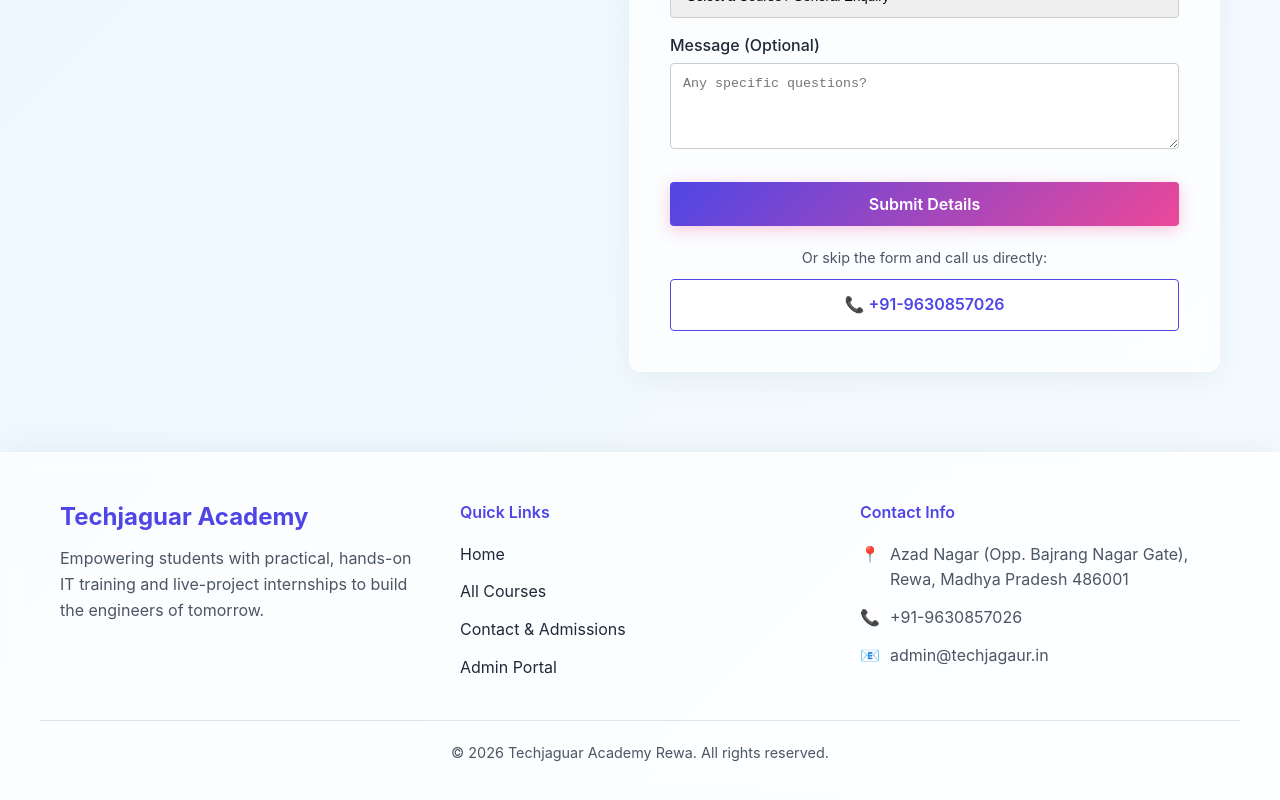
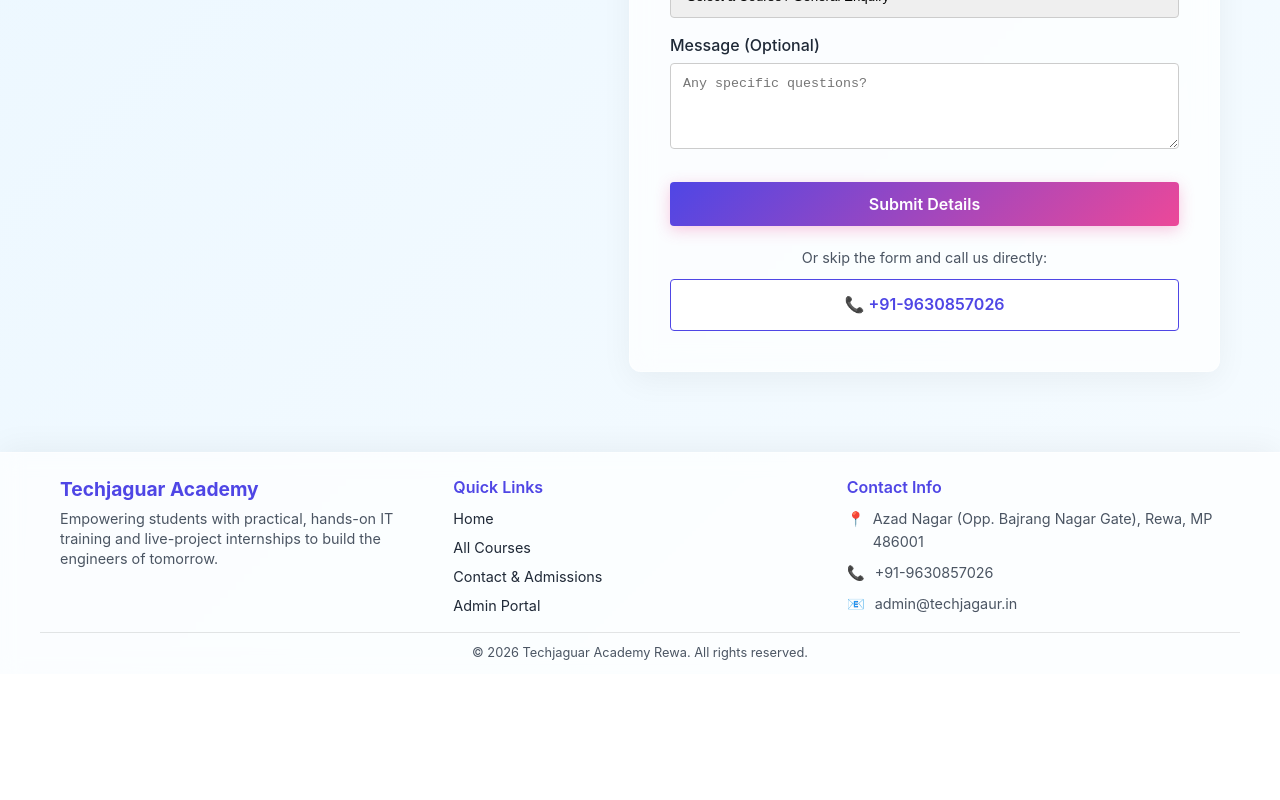
Before and after one commit to AlokGautam11/Techjagaur, a Next.js app in the folder frontend/: page /contact in a window 1280 px wide. Shown: the part 819-1619 px from the top of the page. After the commit the page ends 1493 px from the top, so only its background shows below. Built offline with nearby package versions, Linux system fonts and the light colour scheme.

Commit message:
Make footer UI more compact and concise

```diff
--- a/frontend/src/components/Footer.js
+++ b/frontend/src/components/Footer.js
@@ -6,24 +6,24 @@
       backgroundColor: 'rgba(255, 255, 255, 0.7)',
       backdropFilter: 'blur(10px)',
       borderTop: '1px solid rgba(255, 255, 255, 0.5)',
-      padding: '50px 0 20px 0',
+      padding: '25px 0 10px 0',
       marginTop: 'auto',
       boxShadow: '0 -4px 30px rgba(0, 0, 0, 0.05)'
     }}>
-      <div className="container" style={{ display: 'grid', gridTemplateColumns: 'repeat(auto-fit, minmax(250px, 1fr))', gap: '40px', marginBottom: '40px' }}>
+      <div className="container" style={{ display: 'grid', gridTemplateColumns: 'repeat(auto-fit, minmax(200px, 1fr))', gap: '20px', marginBottom: '15px' }}>
 
         {/* Brand Section */}
         <div>
-          <h3 style={{ color: 'var(--primary-color)', marginBottom: '15px', fontWeight: 'bold', fontSize: '1.5rem' }}>Techjaguar Academy</h3>
-          <p className="text-muted" style={{ lineHeight: '1.6', marginBottom: '15px' }}>
+          <h3 style={{ color: 'var(--primary-color)', marginBottom: '8px', fontWeight: 'bold', fontSize: '1.2rem' }}>Techjaguar Academy</h3>
+          <p className="text-muted" style={{ lineHeight: '1.4', marginBottom: '10px', fontSize: '0.9rem' }}>
             Empowering students with practical, hands-on IT training and live-project internships to build the engineers of tomorrow.
           </p>
         </div>
 
         {/* Quick Links */}
         <div>
-          <h4 style={{ marginBottom: '20px', fontWeight: '600' }}>Quick Links</h4>
-          <ul style={{ listStyle: 'none', padding: 0, margin: 0, display: 'flex', flexDirection: 'column', gap: '12px' }}>
+          <h4 style={{ marginBottom: '10px', fontWeight: '600', fontSize: '1rem' }}>Quick Links</h4>
+          <ul style={{ listStyle: 'none', padding: 0, margin: 0, display: 'flex', flexDirection: 'column', gap: '6px', fontSize: '0.9rem' }}>
             <li><Link href="/" className="footer-link">Home</Link></li>
             <li><Link href="/courses" className="footer-link">All Courses</Link></li>
             <li><Link href="/contact" className="footer-link">Contact & Admissions</Link></li>
@@ -33,11 +33,11 @@
 
         {/* Contact Info */}
         <div>
-          <h4 style={{ marginBottom: '20px', fontWeight: '600' }}>Contact Info</h4>
-          <ul style={{ listStyle: 'none', padding: 0, margin: 0, display: 'flex', flexDirection: 'column', gap: '12px' }}>
-            <li className="text-muted" style={{ display: 'flex', gap: '10px' }}>
+          <h4 style={{ marginBottom: '10px', fontWeight: '600', fontSize: '1rem' }}>Contact Info</h4>
+          <ul style={{ listStyle: 'none', padding: 0, margin: 0, display: 'flex', flexDirection: 'column', gap: '8px', fontSize: '0.9rem' }}>
+            <li className="text-muted" style={{ display: 'flex', gap: '8px' }}>
               <span>📍</span>
-              <span>Azad Nagar (Opp. Bajrang Nagar Gate), Rewa, Madhya Pradesh 486001</span>
+              <span>Azad Nagar (Opp. Bajrang Nagar Gate), Rewa, MP 486001</span>
             </li>
             <li className="text-muted" style={{ display: 'flex', gap: '10px' }}>
               <span>📞</span>
@@ -51,8 +51,8 @@
         </div>
       </div>
 
-      <div className="container" style={{ borderTop: '1px solid rgba(0,0,0,0.1)', paddingTop: '20px', textAlign: 'center' }}>
-        <p className="text-muted" style={{ fontSize: '0.9rem' }}>
+      <div className="container" style={{ borderTop: '1px solid rgba(0,0,0,0.1)', paddingTop: '10px', textAlign: 'center' }}>
+        <p className="text-muted" style={{ fontSize: '0.8rem', margin: 0 }}>
           &copy; {new Date().getFullYear()} Techjaguar Academy Rewa. All rights reserved.
         </p>
       </div>
```
